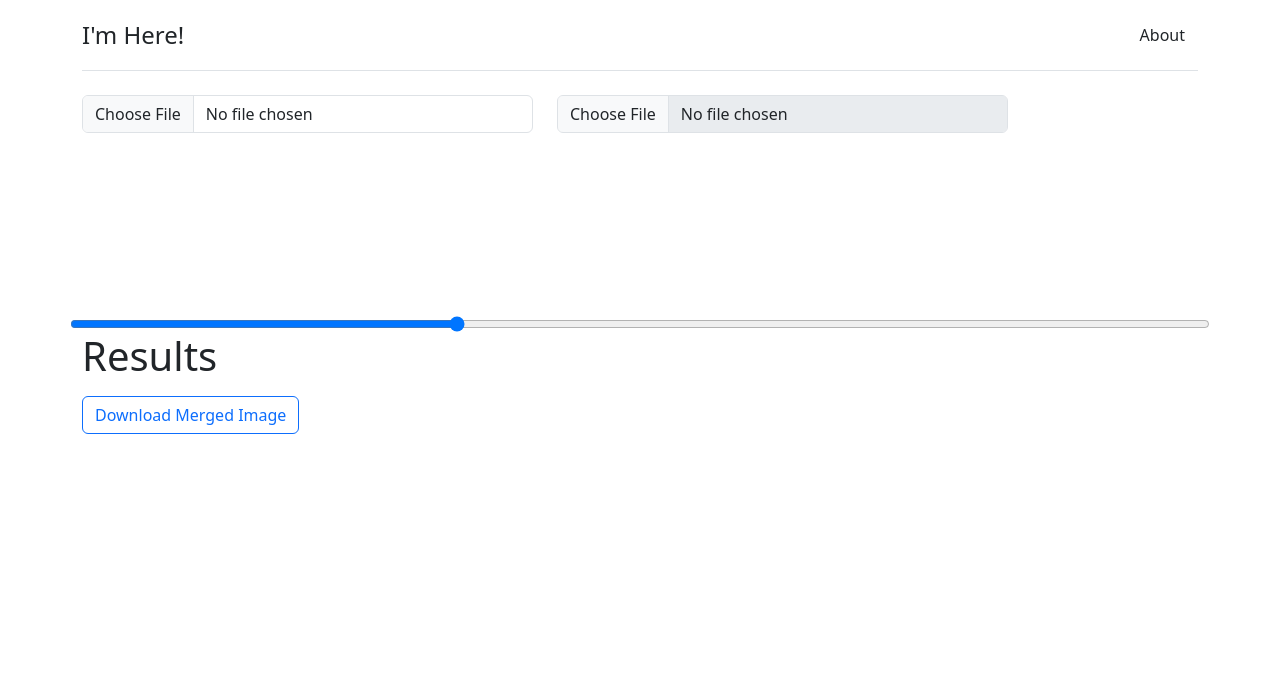
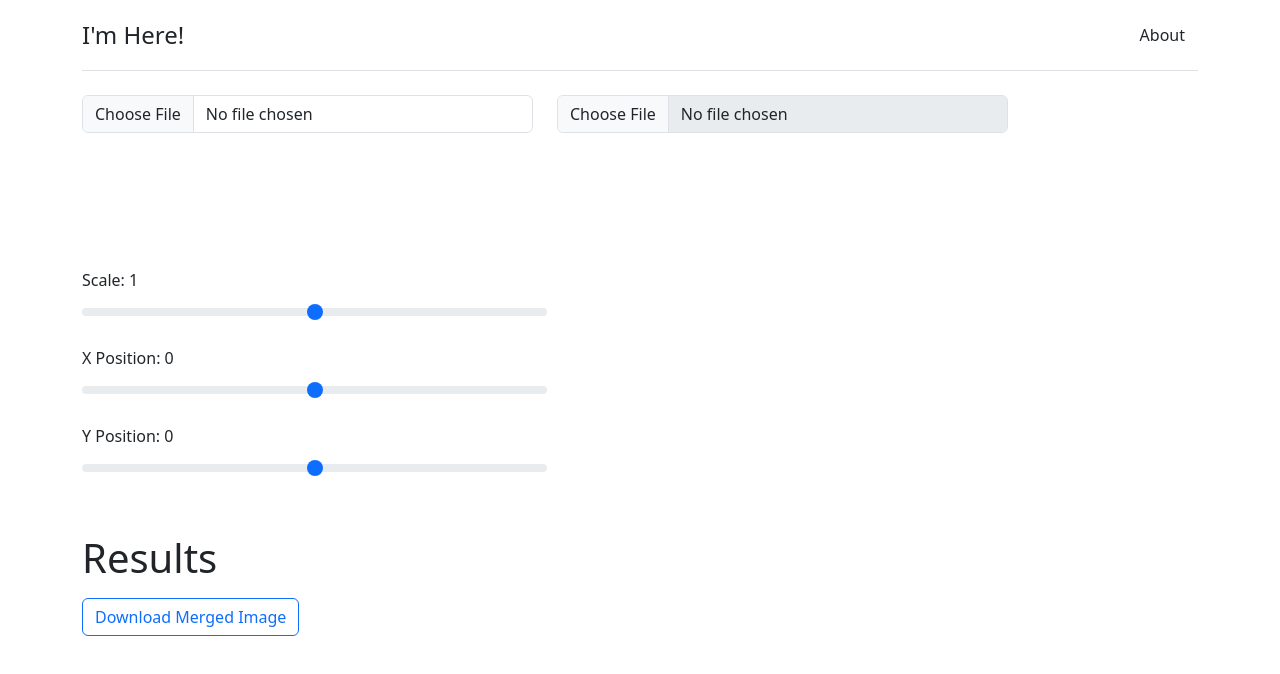
Before and after one commit to anitabi/IMHere, a React (Create React App) app: page / in a window 1280 px wide. Shown: the top 674 px of the page. Built offline with nearby package versions, Linux system fonts and the light colour scheme; a web font is replaced by a local one.

Commit message:
add scale and move bar; change render sequence

```diff
--- a/src/App.js
+++ b/src/App.js
@@ -98,15 +98,17 @@ function App() {
         canvas.width = w;
         canvas.height = 2.15 * h;
 
-        // Draw first images
-        ctx.drawImage(firstImg, 0, 0);
 
         // Draw second images
         // second image scale para
         const scaleWidth = w * p2Para.scale;
-        const scaleHeight = w * p2Para.scale * (secondImg.height / secondImg.width);;
+        const scaleHeight = w * p2Para.scale * (secondImg.height / secondImg.width);
+        ctx.drawImage(secondImg, 0 + p2Para.x * w, h + p2Para.y * h, scaleWidth, scaleHeight);
 
-        ctx.drawImage(secondImg, 0 + p2Para.x * w, h + p2Para.y * h, scaleWidth, scaleHeight);
+        // Draw first images
+        ctx.drawImage(firstImg, 0, 0);
+
+
 
 
 
@@ -165,15 +167,50 @@ function App() {
             </div>
 
           </div>
+          <div className="col-md-5">
+            <div className="mb-3">
+              <label htmlFor="scaleRange" className="form-label">Scale: {p2Para.scale}</label>
+              <input
+                type="range"
+                className="form-range"
+                id="scaleRange"
+                min="0"
+                max="2"
+                step="0.04"
+                value={p2Para.scale}
+                onChange={(e) => setP2Para({ ...p2Para, scale: parseFloat(e.target.value) })}
+              />
+            </div>
+            <div className="mb-3">
+              <label htmlFor="xRange" className="form-label">X Position: {p2Para.x}</label>
+              <input
+                type="range"
+                className="form-range"
+                id="xRange"
+                min="-1"
+                max="1"
+                step="0.02"
+                value={p2Para.x}
+                onChange={(e) => setP2Para({ ...p2Para, x: parseFloat(e.target.value) })}
+              />
+            </div>
+            <div className="mb-3">
+              <label htmlFor="yRange" className="form-label">Y Position: {p2Para.y}</label>
+              <input
+                type="range"
+                className="form-range"
+                id="yRange"
+                min="-1"
+                max="1"
+                step="0.02"
+                value={p2Para.y}
+                onChange={(e) => setP2Para({ ...p2Para, y: parseFloat(e.target.value) })}
+              />
+            </div>
+          </div>
+
           <div className="row mt-5">
-            <input
-              type="range"
-              min="0"
-              max="3"
-              step="0.01" // 可调整步长以控制滑动时值的变化精度
-              value={p2Para.scale}
-              onChange={(e) => setP2Para({ ...p2Para, scale: parseFloat(e.target.value) })}
-            />
+
 
             <p class="h1">Results</p>
 
```
